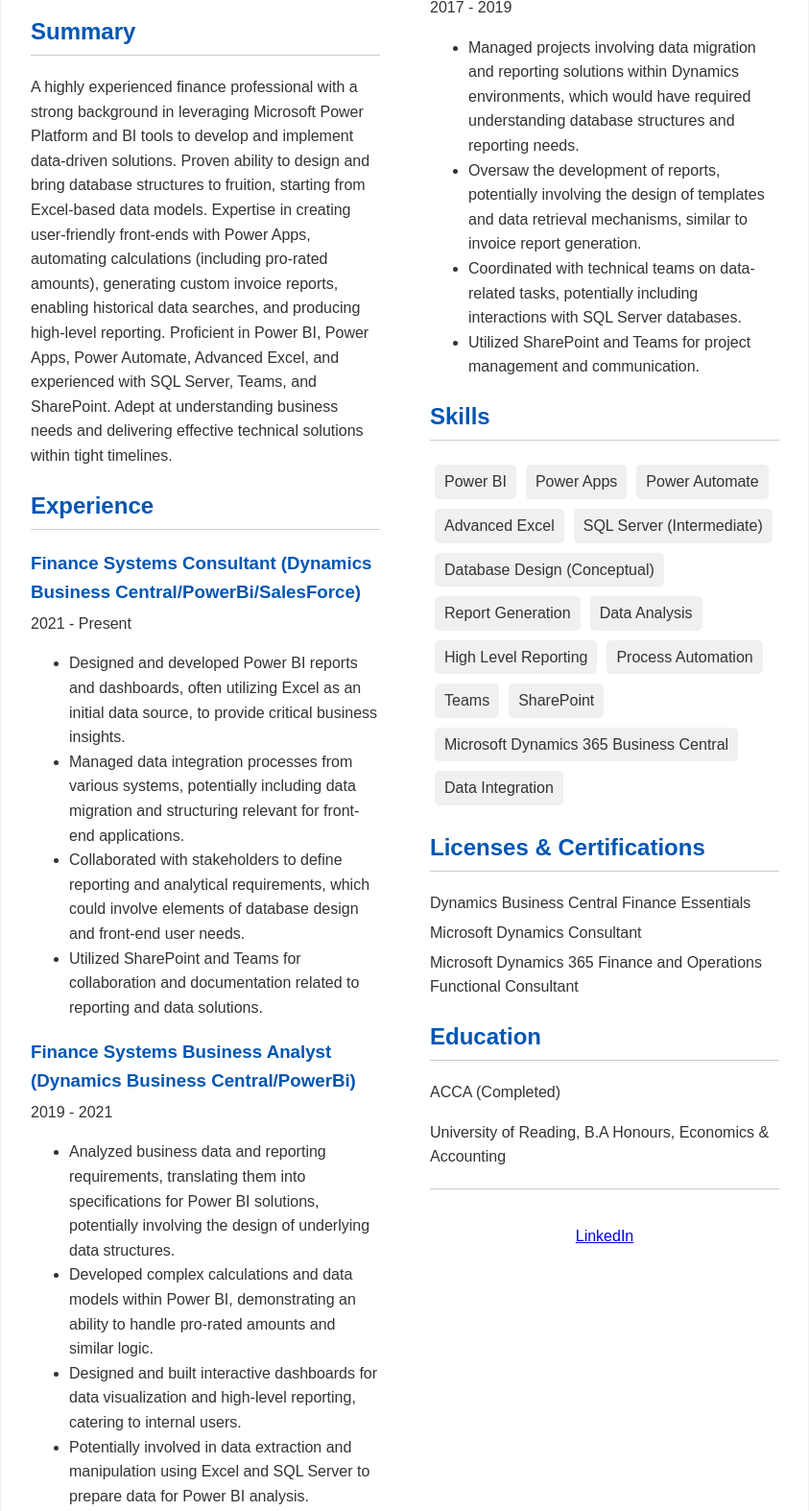
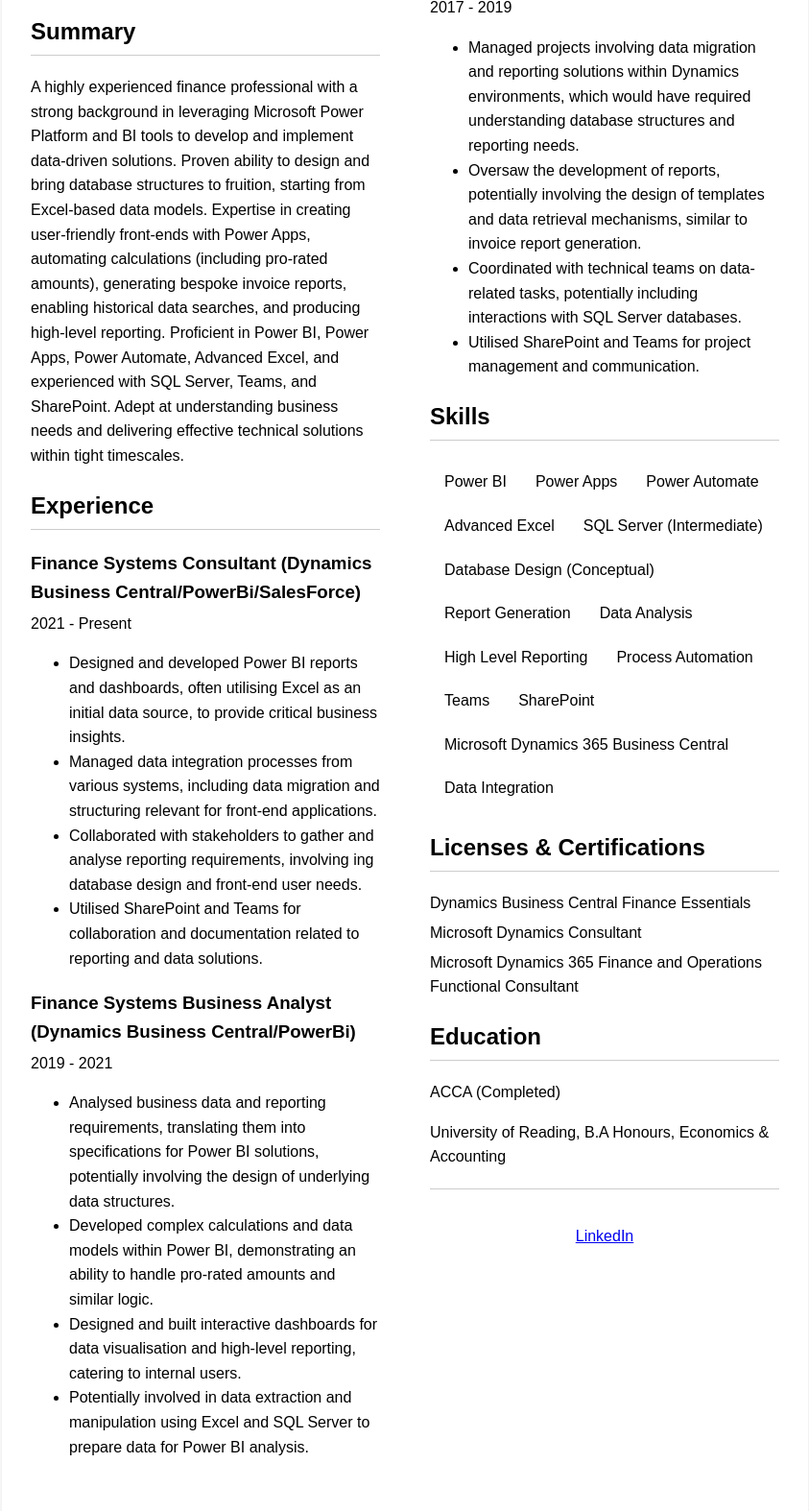
Before and after one commit to nickneouk/NickNeoCVPowerBiApps, a plain HTML site: page index.html in a window 1280 px wide. Shown: the part 234-1808 px from the top of the page at 96% size, without its empty margins (218-1061 px from the left). Drawn offline with Linux system fonts and the light colour scheme.

Commit message:
Update index.html

```diff
--- a/index.html
+++ b/index.html
@@ -12,7 +12,7 @@
             margin: 0;
             padding: 0;
             line-height: 1.6;
-            color: #333;
+            colour: #333;
         }
 
         .container {
@@ -27,7 +27,7 @@
         h1,
         h2,
         h3 {
-            color: #0056b3;
+            colour: #0056b3;
         }
 
         /* Page Styling */
@@ -84,7 +84,7 @@
         }
 
         .skill {
-            background-color: #f0f0f0;
+            background-colour: #f0f0f0;
             padding: 5px 10px;
             margin: 5px;
             border-radius: 5px;
@@ -143,10 +143,10 @@
                     Platform and BI tools to develop and implement data-driven solutions. Proven ability to design and
                     bring database structures to fruition, starting from Excel-based data models. Expertise in creating
                     user-friendly front-ends with Power Apps, automating calculations (including pro-rated amounts),
-                    generating custom invoice reports, enabling historical data searches, and producing high-level
+                    generating bespoke invoice reports, enabling historical data searches, and producing high-level
                     reporting. Proficient in Power BI, Power Apps, Power Automate, Advanced Excel, and experienced with
                     SQL Server, Teams, and SharePoint. Adept at understanding business needs and delivering effective
-                    technical solutions within tight timelines.
+                    technical solutions within tight timescales.
                 </p>
             </section>
 
@@ -158,19 +158,19 @@
                     <p class="date">2021 - Present</p>
                     <ul>
                         <li>
-                            Designed and developed Power BI reports and dashboards, often utilizing Excel as an initial
+                            Designed and developed Power BI reports and dashboards, often utilising Excel as an initial
                             data source, to provide critical business insights.
                         </li>
                         <li>
-                            Managed data integration processes from various systems, potentially including data migration
+                            Managed data integration processes from various systems, including data migration
                             and structuring relevant for front-end applications.
                         </li>
                         <li>
-                            Collaborated with stakeholders to define reporting and analytical requirements, which could
-                            involve elements of database design and front-end user needs.
+                            Collaborated with stakeholders to gather and analyse reporting requirements, involving
+                            ing database design and front-end user needs.
                         </li>
                         <li>
-                            Utilized SharePoint and Teams for collaboration and documentation related to reporting and
+                            Utilised SharePoint and Teams for collaboration and documentation related to reporting and
                             data solutions.
                         </li>
                     </ul>
@@ -181,7 +181,7 @@
                     <p class="date">2019 - 2021</p>
                     <ul>
                         <li>
-                            Analyzed business data and reporting requirements, translating them into specifications for
+                            Analysed business data and reporting requirements, translating them into specifications for
                             Power BI solutions, potentially involving the design of underlying data structures.
                         </li>
                         <li>
@@ -189,7 +189,7 @@
                             handle pro-rated amounts and similar logic.
                         </li>
                         <li>
-                            Designed and built interactive dashboards for data visualization and high-level reporting,
+                            Designed and built interactive dashboards for data visualisation and high-level reporting,
                             catering to internal users.
                         </li>
                         <li>
@@ -223,7 +223,7 @@
                             with SQL Server databases.
                         </li>
                         <li>
-                            Utilized SharePoint and Teams for project management and communication.
+                            Utilised SharePoint and Teams for project management and communication.
                         </li>
                     </ul>
                 </div>
```
